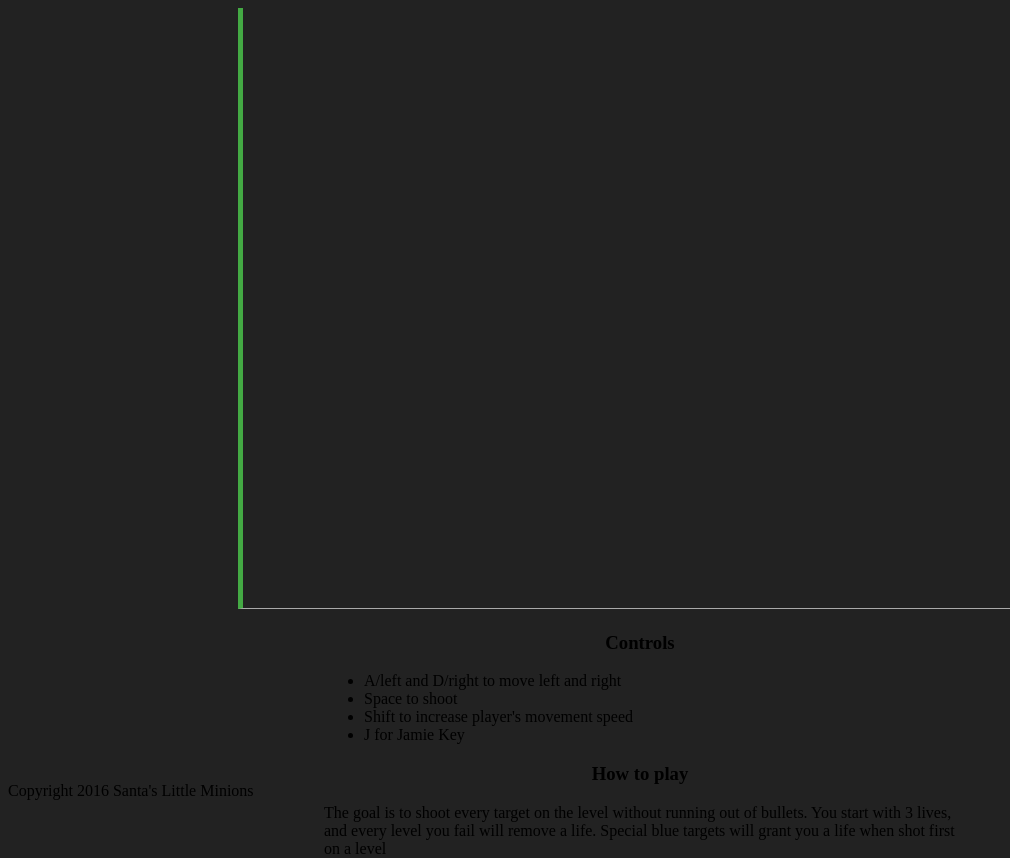
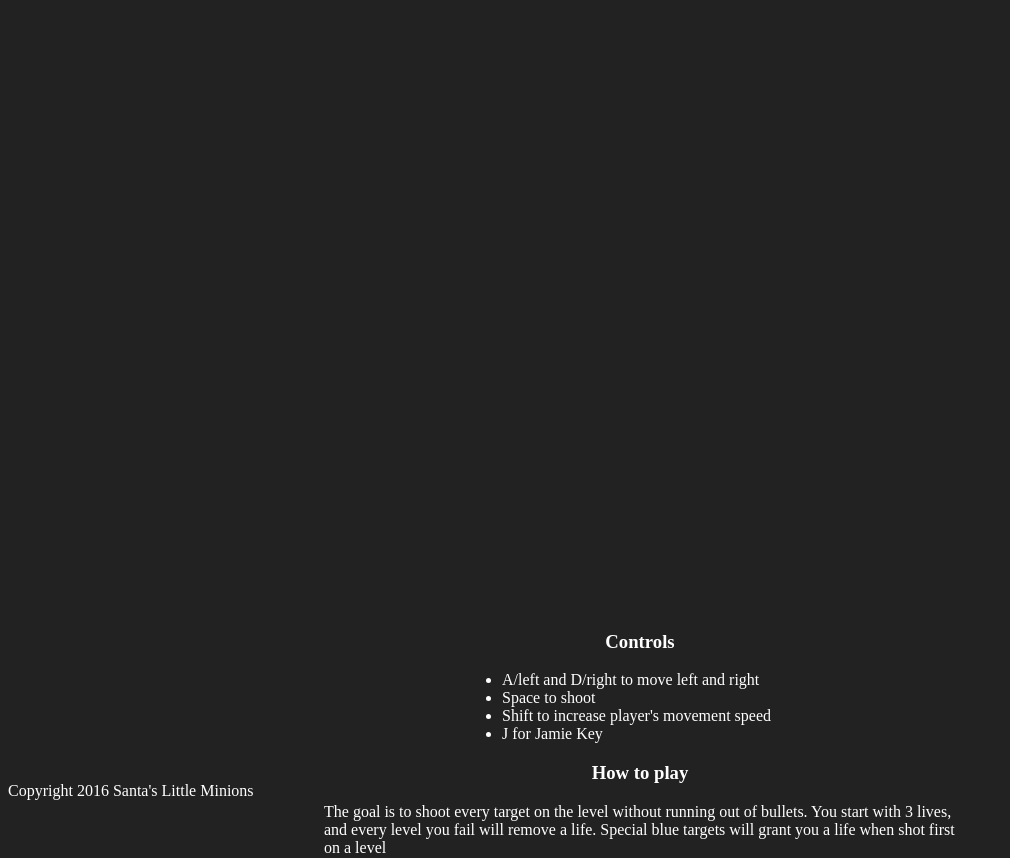
Before and after one commit to bkinney33/mrskeletelspoopyshooter, a plain HTML site: page index.html in a window 1280 px wide. Shown: the whole page, without its empty margins (0-1010 px from the left). Drawn offline with Linux system fonts and the light colour scheme; a script that the page names is missing.

Commit message:
minor css changes
Signed-off-by: Thomas Feuerborn <tfeuerbo@gmail.com>

```diff
--- a/Assets/main.css
+++ b/Assets/main.css
@@ -4,14 +4,18 @@
 }
 
 #game {
+    /*
     border-bottom: 1px solid #aaa;
     border-left: 5px solid #4a4;
+*/
     margin: 0 auto;
 }
 
 html {
     height: 99vh;
     background-color: #222;
+    color: white;
+    min-width: 900px;
 }
 
 footer {
@@ -20,6 +24,12 @@ footer {
 }
 
 #stuff {
+    color: white;
+    width: 50%;
+    margin: 0 auto;
+}
+
+#stuff > ul {
     width: 50%;
     margin: 0 auto;
 }
```
